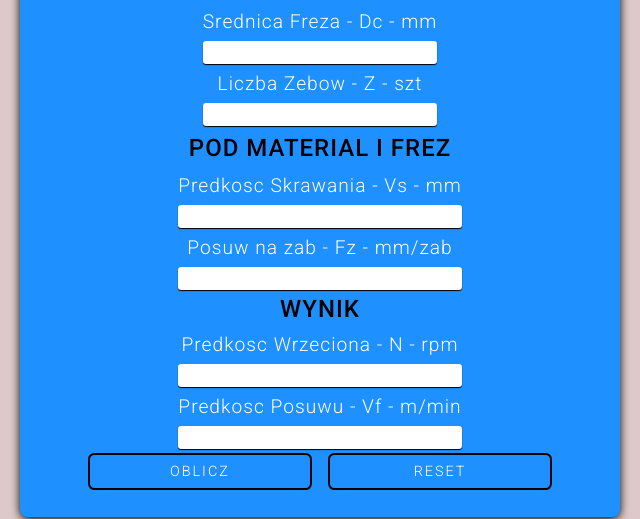
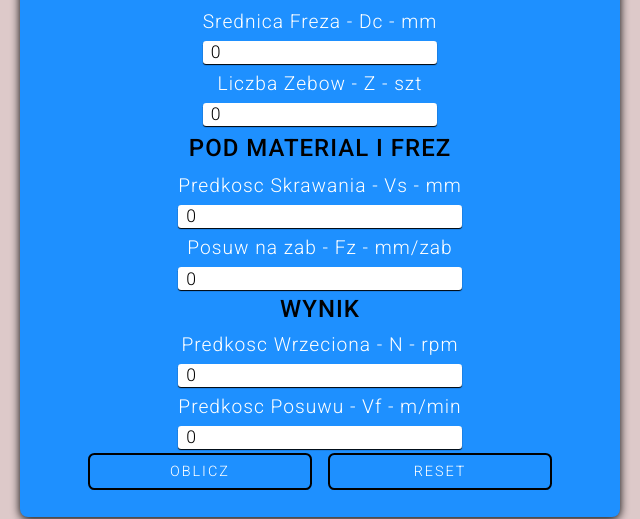
Before and after one commit to msTdeV89/CNCcalculator, a plain HTML site: page index.html in a window 1280 px wide. Both pictures are taken after a click on the button "RESET". Shown: the part 243-762 px from the top of the page, 320-960 px from the left. Drawn offline with Linux system fonts and the light colour scheme.

Commit message:
updated reset button

```diff
--- a/app.js
+++ b/app.js
@@ -86,3 +86,16 @@ document.getElementById("count").addEventListener("click", () => {
     `);
 });
 // reset
+document.getElementById("reset").addEventListener("click", () => {
+  document.getElementById("frez").reset();
+  document.getElementById("material").reset();
+  document.querySelectorAll(".input").forEach((input) => {
+    input.value = 0;
+  });
+  fz = 0;
+  vs = 0;
+  dc = 0;
+  z = 0;
+  n = 0;
+  vf = 0;
+});
--- a/index.html
+++ b/index.html
@@ -34,21 +34,21 @@
             <h2 class="title">Wprowadz Dane</h2>
             <div class="data data-input">
                 <label for="dc">Srednica Freza - Dc - mm</label>
-                <input type="number" name="dc" id="dc">
+                <input type="number" class="input" name="dc" id="dc">
                 <label for="z">Liczba Zebow - Z - szt</label>
-                <input type="number" name="z" id="z">
+                <input type="number" class="input" name="z" id="z">
             </div>
             <h2 class="title">Pod Material i Frez</h2>
             <div class="data data-output">
                 <label for="vs">Predkosc Skrawania - Vs - mm</label>
-                <input type="number" name="vs" id="vs">
+                <input type="number" class="input" name="vs" id="vs">
                 <label for="fz">Posuw na zab - Fz - mm/zab</label>
-                <input type="number" name="fz" id="fz">
+                <input type="number" class="input" name="fz" id="fz">
                 <h2 class="title">Wynik</h2>
                 <label for="n">Predkosc Wrzeciona - N - rpm</label>
-                <input type="number" name="n" id="n">
+                <input type="number" class="input" name="n" id="n">
                 <label for="vf">Predkosc Posuwu - Vf - m/min</label>
-                <input type="number" name="vf" id="vf">
+                <input type="number" class="input" name="vf" id="vf">
             </div>
             <div class="buttons">
                 <button id="count" class="count">Oblicz</button>
```
